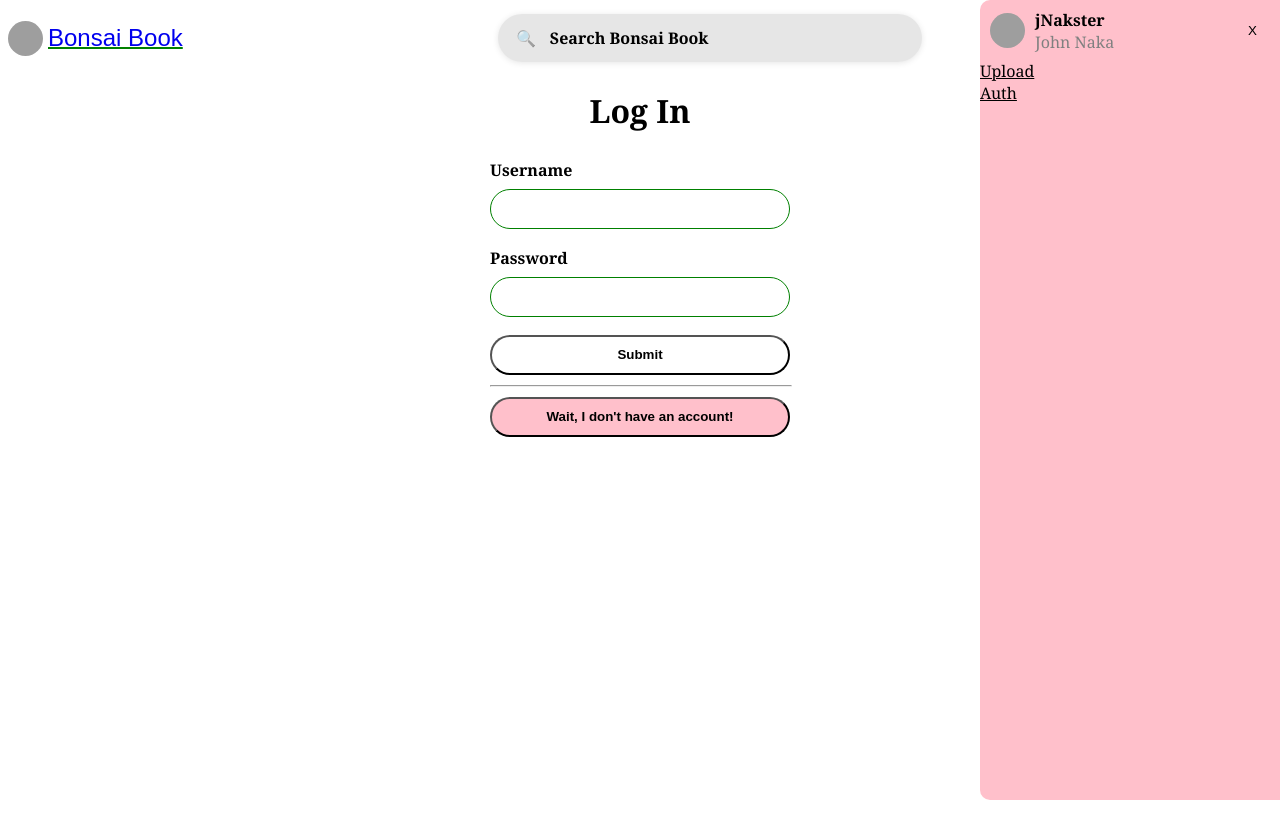
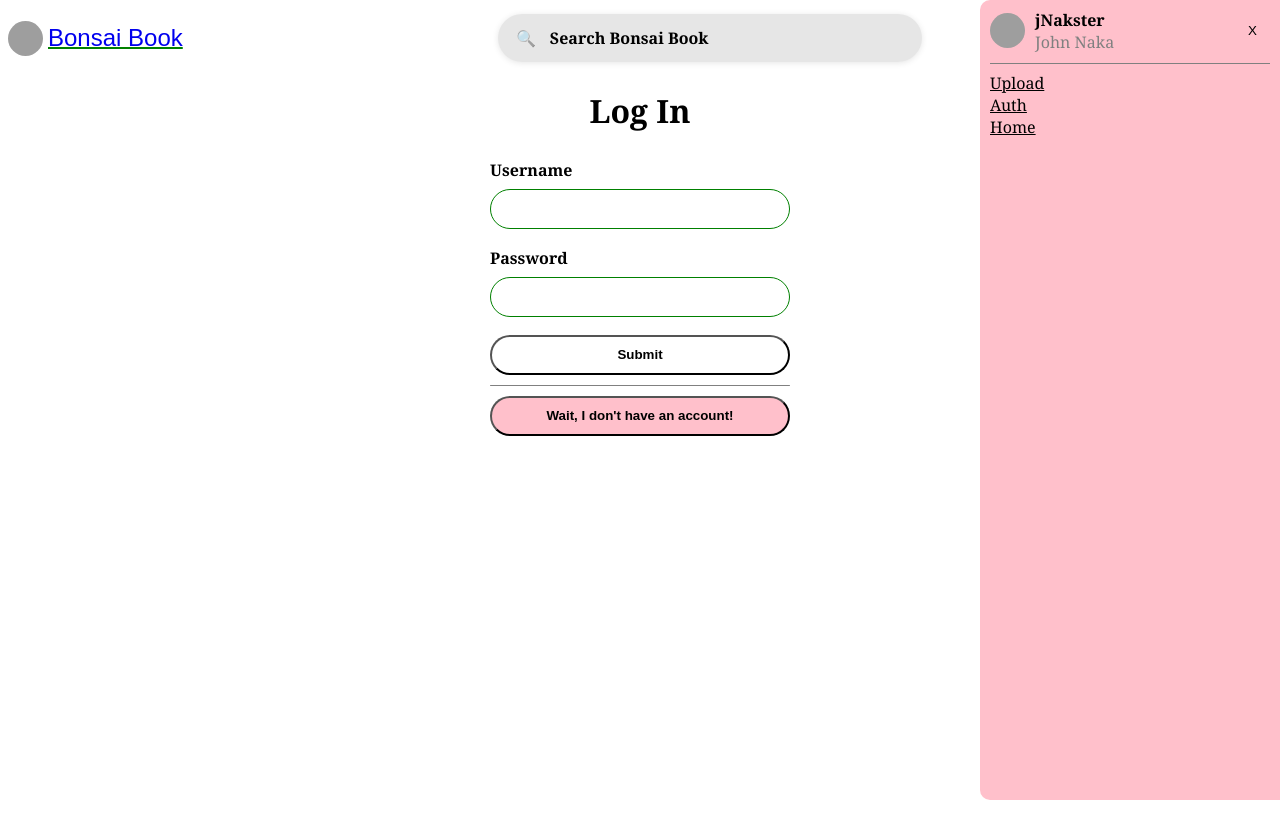
Before and after one commit to bonzai-org/frontend, a React (Vite) app: page /login in a window 1280 px wide. Both pictures are taken after a click on the button 1254 px from the left and 38 px from the top of the page. Built offline with nearby package versions, Linux system fonts and the light colour scheme; grey boxes are pictures that could not be loaded.

Commit message:
Tweak styles

```diff
--- a/src/components/menu/Menu.module.css
+++ b/src/components/menu/Menu.module.css
@@ -1,6 +1,7 @@
 .container {
   display: flex;
   flex-direction: column;
+  padding: 5px 10px;
 }
 
 .header {
@@ -8,7 +9,6 @@
   height: 50px;
   width: 100%;
   align-items: center;
-  padding: 5px 10px;
 }
 
 .userInfoContainer {
@@ -48,12 +48,18 @@
   border: none;
   border-radius: 5px;
   margin-left: auto;
-  margin-right: 20px;
 }
 
 .exitButton:hover {
   cursor: pointer;
   background-color: rgba(128, 128, 128, 0.436);
+}
+
+hr {
+  background-color: grey;
+  height: 1px;
+  width: 100%;
+  border: none;
 }
 
 .menuItem {
--- a/src/components/menu/Menu.tsx
+++ b/src/components/menu/Menu.tsx
@@ -32,7 +32,7 @@ export default function Menu({ user, menuToggle }: MenuProps) {
           X
         </button>
       </div>
-
+      <hr />
       <div
         onClick={() => handleLinkClick('/upload')}
         className={styles.menuItem}
@@ -45,6 +45,9 @@ export default function Menu({ user, menuToggle }: MenuProps) {
       >
         Auth
       </div>
+      <div onClick={() => handleLinkClick('/')} className={styles.menuItem}>
+        Home
+      </div>
     </div>
   );
 }
```
